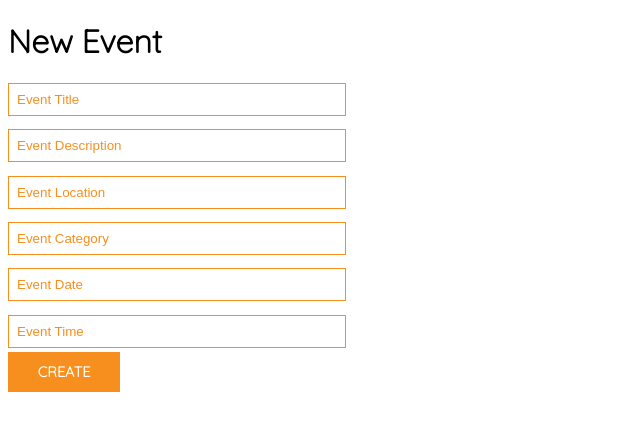
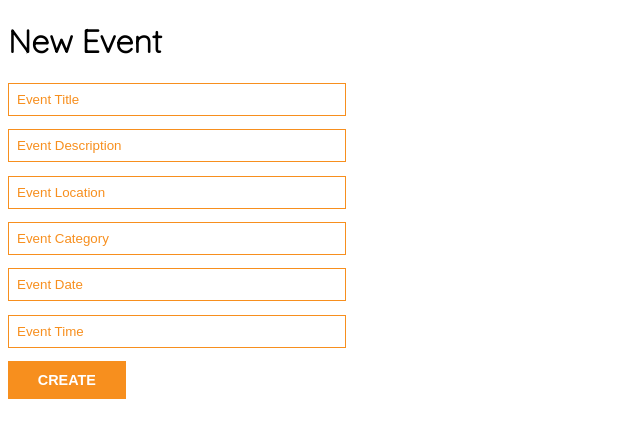
Before and after one commit to dngst/brightevents, a React (Create React App) app: page /newevent in a window 1280 px wide. Shown: the top 438 px of the page, without its empty margins (0-640 px from the left). Built offline with nearby package versions, Linux system fonts and the light colour scheme.

Commit message:
Remove link

```diff
--- a/src/pages/createevent/CreateEvent.js
+++ b/src/pages/createevent/CreateEvent.js
@@ -16,7 +16,7 @@ const CreateEvent = () => {
             <Input placeholder="event category" />
             <Input placeholder="event date" />
             <Input placeholder="event time" />
-            <Button primary as="a" href="/login">create</Button>
+            <Button primary>create</Button>
         </div>
     );
 }
```
